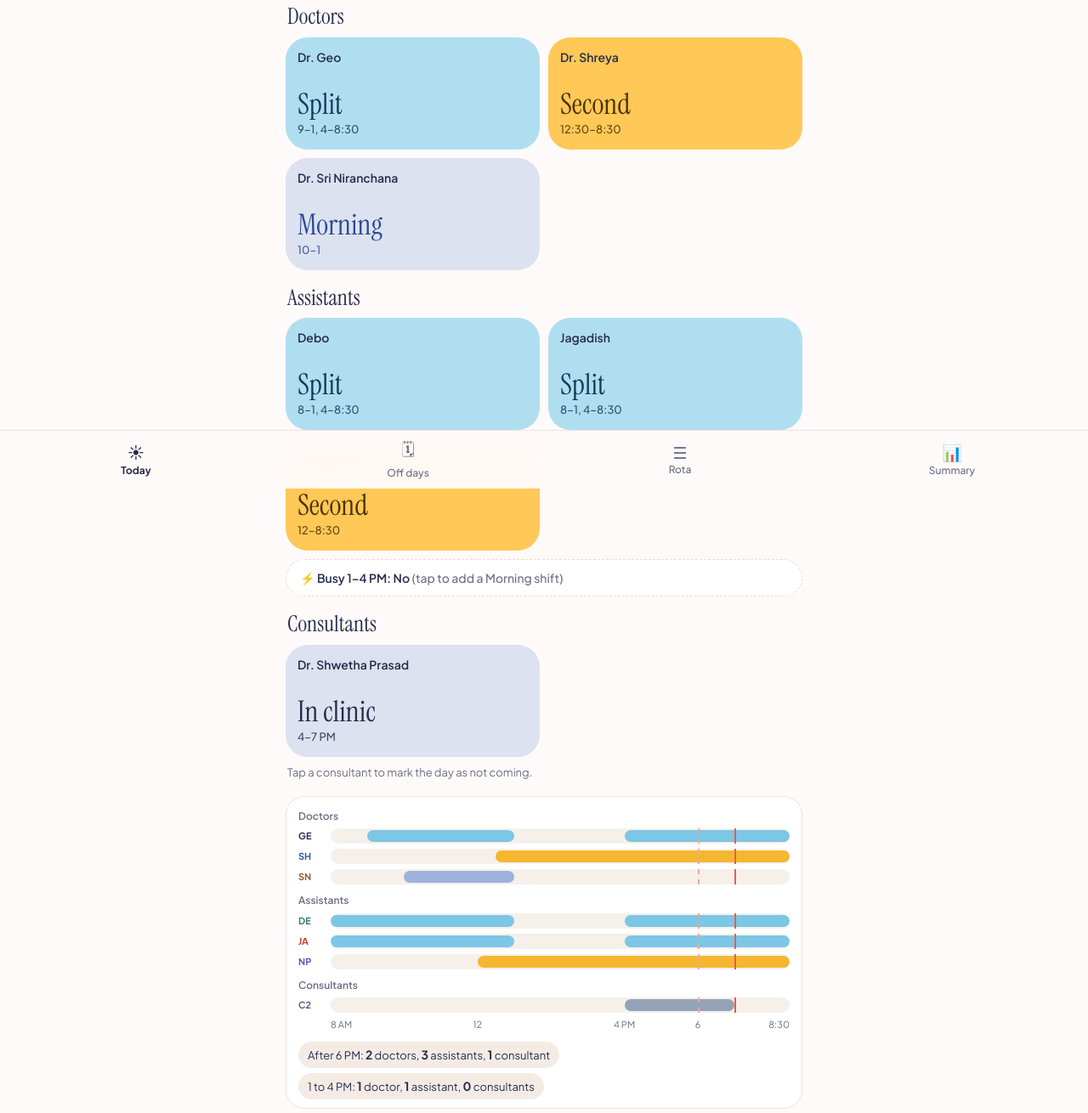
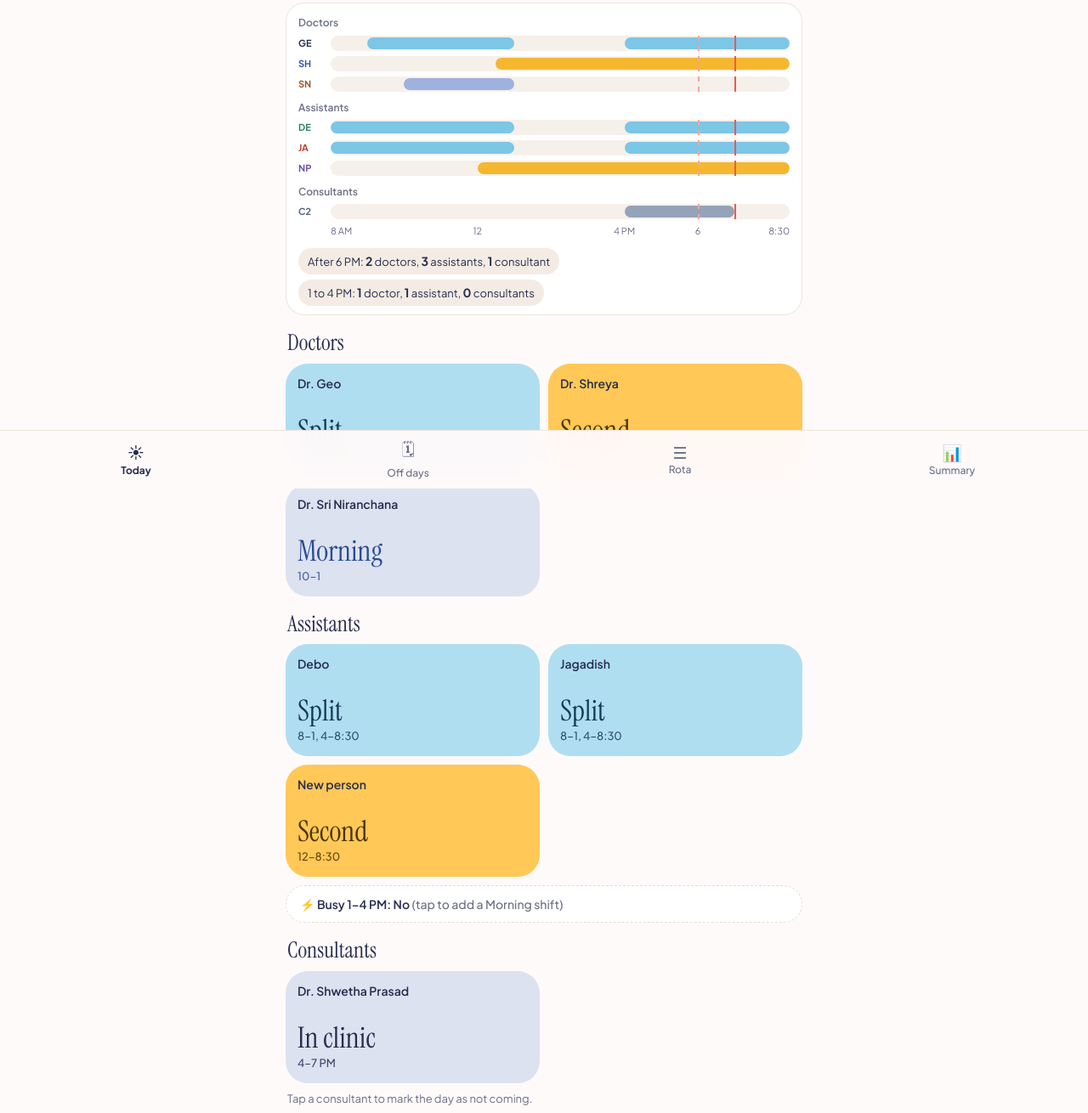
Before and after one commit to rpremkumar56/clinic-rota, a plain HTML site: page index.html in a window 1280 px wide. Shown: the part 225-1535 px from the top of the page at 85% size. Drawn offline with Linux system fonts and the light colour scheme.

Commit message:
Show the day strip at the top of Today
Co-Authored-By: Claude Opus 5.5 <noreply@anthropic.com>
Claude-Session: https://claude.ai/code/session_01WUbtbcmqudwtwjPkq9hJ2C

```diff
--- a/index.html
+++ b/index.html
@@ -116,7 +116,7 @@ input[type=text],input[type=number],input[type=month],input[type=time],select{wi
 .busypill{display:block;width:100%;margin-top:10px;border:1px dashed var(--sand);background:#fff;border-radius:999px;padding:12px 16px;font-size:14px;font-weight:600;text-align:left;color:var(--ink)}
 .busypill.on{background:#FFF1CF;border:1px solid #FFC857}
 .busypill span{color:var(--mute);font-weight:500}
-.strip{background:var(--card);border:1px solid var(--line);border-radius:22px;padding:14px 14px 10px;margin:18px 0 12px}
+.strip{background:var(--card);border:1px solid var(--line);border-radius:22px;padding:14px 14px 10px;margin:0 0 6px}
 .grp{font-size:12px;font-weight:600;color:var(--mute);margin:10px 0 2px}
 .grp:first-child{margin-top:0}
 .srow{display:grid;grid-template-columns:30px 1fr;gap:8px;align-items:center;margin:6px 0}
@@ -553,6 +553,7 @@ function renderToday(){
     You have no backup from the last 7 days.<button class="btn" onclick="exportData()">Download backup</button></div>`;
   h+=`<div class="daynav"><div><b>${label}</b><span>${['Sunday','Monday','Tuesday','Wednesday','Thursday','Friday','Saturday'][base.getDay()]}, ${base.getDate()} ${MN[base.getMonth()]}</span></div>
     <button onclick="moveDay(-1)" aria-label="Previous day">‹</button><button onclick="moveDay(1)" aria-label="Next day">›</button></div>`;
+  h+=dayStrip(dd,da,cons,view.dayOffset===0,show);
   const warns=ws=>ws.map(w=>`<div class="warn">⚠ ${esc(w)}</div>`).join('');
   if(show('doc')) h+=`<div class="grouphead"><h2>Doctors</h2></div><div class="tiles">${personTiles('doc',date,dd)}</div>${warns(dd.warn)}`;
   if(show('asst')) h+=`<div class="grouphead"><h2>Assistants</h2></div><div class="tiles">${personTiles('asst',date,da)}</div>
@@ -564,7 +565,6 @@ function renderToday(){
         <p class="small" style="margin:8px 2px 0">Tap a consultant to mark the day as not coming.</p>`
       :`<p class="small" style="margin:0 2px">No consultant comes on ${WD[base.getDay()]}.</p>`;
   }
-  h+=dayStrip(dd,da,cons,view.dayOffset===0,show);
   h+=`<button class="btn primary" onclick="shareDay('${date}')">Send this day on WhatsApp</button>`;
   h+=`<div class="card" style="margin-top:14px"><h2>How to use this site</h2><p class="small">
     1. At the start of the month, open <b>Off days</b>. Tap the days each person asked for.<br>
```
